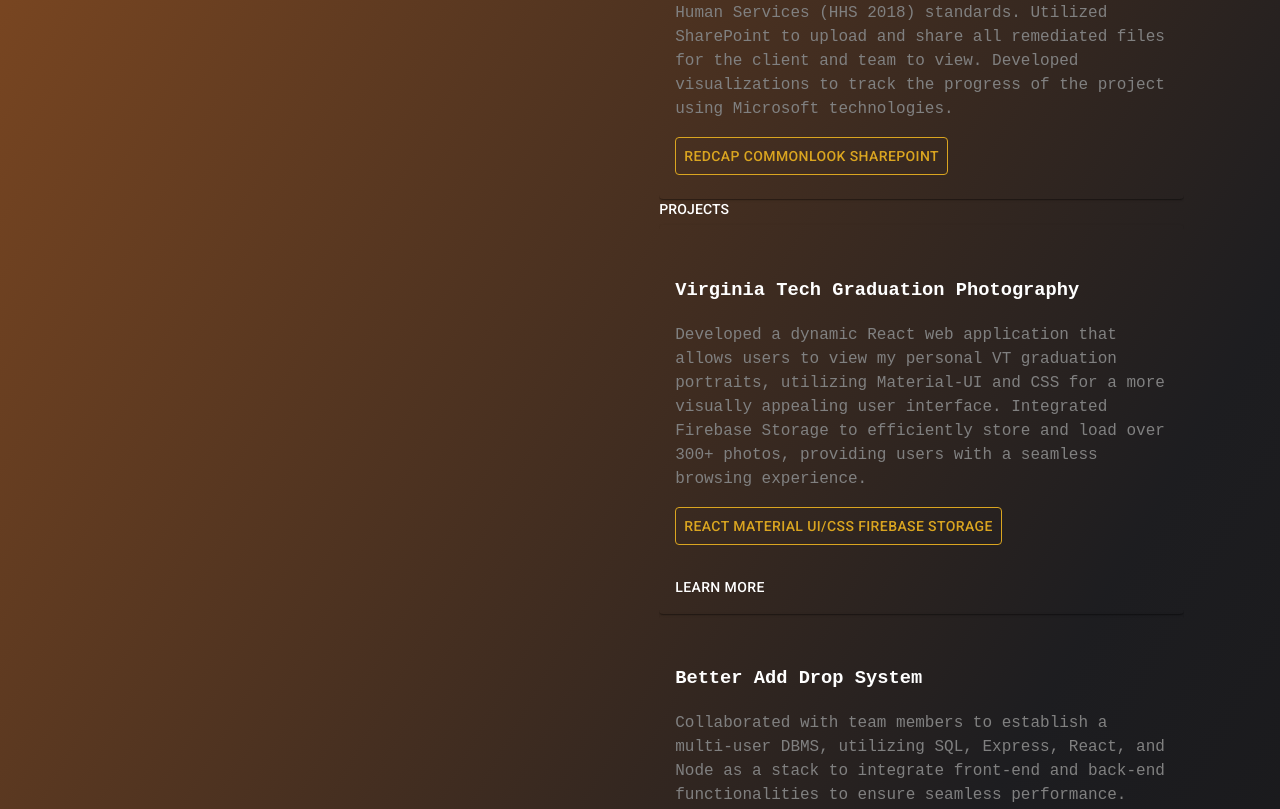
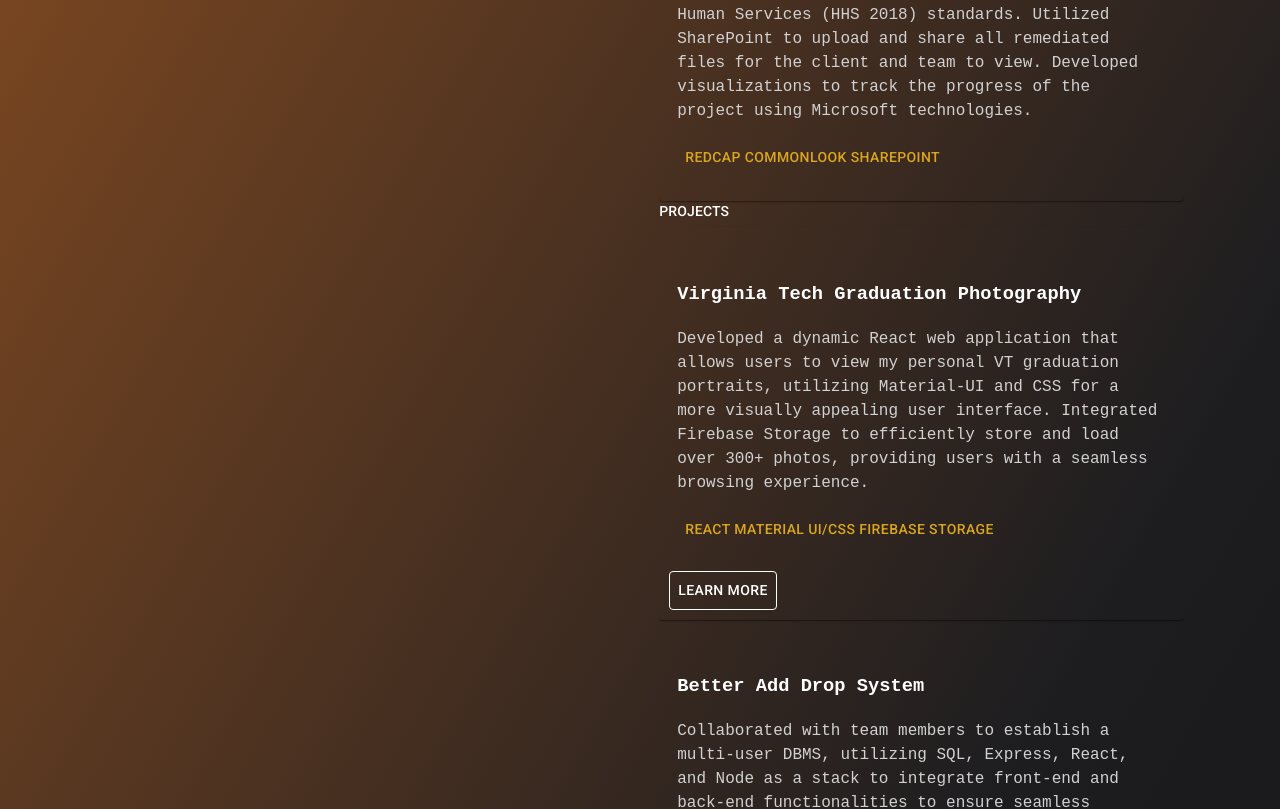
Before and after one commit to huangwai/JimmyHuynhCS, a React (Vite) app in the folder Jimmy Huynh CS/: page / in a window 1280 px wide. Shown: the part 941-1750 px from the top of the page. Built offline with nearby package versions, Linux system fonts and the light colour scheme.

Commit message:
fixed resume url issue

```diff
--- a/Jimmy Huynh CS/src/Components/Components.css
+++ b/Jimmy Huynh CS/src/Components/Components.css
@@ -1,36 +1,18 @@
-/* HERO CSS */
-
-/* .about {
-  text-align: left;
-  height: 100vh;
-} */
-
-/* FOOTER CSS */
-
 .button {
   background-image: linear-gradient(90deg, orange, grey);
   background-size: 0% 3px;
   background-repeat: no-repeat;
   background-position: left bottom;
   transition: background-size 300ms ease;
+  size: small;
 }
 /* HEADER CSS */
 .button:hover {
   background-size: 100% 3px;
   color: goldenrod;
+  size: medium;
   /* background-color: blue; */
 }
-
-/* .button:active {
-  color: goldenrod;
-} */
-
-/* PROJECT CSS */
-/* .project {
-  text-align: left;
-  padding-top: 10vh;
-  height: 100vh;
-} */
 
 /* EXPERIENCE CSS */
 .experience .project .about .footer {
@@ -38,12 +20,6 @@
   padding-top: 5vh;
   height: 100vh; /*takes up entire screen height */
 }
-
-/* .footer {
-  padding-top: 5vh;
-  padding-bottom: -5vh;
-  text-align: center;
-} */
 
 .contact {
   /* padding: auto; */
@@ -64,12 +40,22 @@
 
 .card {
   padding-top: 2vh;
+  border: 2px solid transparent;
+  transition: border 0.3s ease-in-out;
 }
 
 .card:hover {
-  background-color: rgba(218, 165, 32, 0.1);
+  /* background-color: rgba(218, 165, 32, 0.1);
   transition: background-color 0.3s; /* Add a transition effect for the font size */
-  border-radius: 2%;
+  /* border-radius: 2%; */
+  /*
+  borderImage: `linear-gradient(to right, ${theme.palette.primary.main}, ${theme.palette.secondary.main})`,
+      borderImageSlice: 1,
+      borderWidth: 2, */
+
+  border-image: linear-gradient(45deg, orange, grey);
+  border-image-slice: 1;
+  border-width: 2;
 }
 
 .header2 {
@@ -79,6 +65,7 @@
   font-weight: lighter;
 }
 
+/* increase size and transition when hovered on */
 .headerList:hover {
   font-size: 25px;
   transition: font-size 0.3s; /* Add a transition effect for the font size */
@@ -88,8 +75,8 @@
   padding-top: 0.2vh;
 }
 
-.hero {
-  /* padding-top: -1vh; */
+.headerButton {
+  border: none;
 }
 
 /* Changes the CSS of components when the width of screen is < 1000px */
--- a/Jimmy Huynh CS/src/Components/Contact.jsx
+++ b/Jimmy Huynh CS/src/Components/Contact.jsx
@@ -19,8 +19,9 @@ export const ContactForm = () => {
       .then(
         (result) => {
           console.log(result.text);
-          alert("Message Sent!!!");
-          console.log("Message Sent");
+          window.location.reload();
+          // alert("Message Sent!!!");
+          // console.log("Message Sent");
         },
         (error) => {
           console.log(error.text);
--- a/Jimmy Huynh CS/src/Components/Experience.jsx
+++ b/Jimmy Huynh CS/src/Components/Experience.jsx
@@ -24,8 +24,11 @@ const Experience = () => {
               <h3>{item.title}</h3>
               <h4>{item.date}</h4>
               <h3>{item.field}</h3>
-              <p style={{ color: "grey" }}>{item.desc}</p>
-              <Button sx={{ border: 1, color: "goldenrod", cursor: "default" }}>
+              <p style={{ color: "#d1d1d1" }}>{item.desc}</p>
+              <Button
+                className="headerButton"
+                sx={{ color: "goldenrod", cursor: "default" }}
+              >
                 {item.skills}
               </Button>
             </CardContent>
--- a/Jimmy Huynh CS/src/Components/Header2.jsx
+++ b/Jimmy Huynh CS/src/Components/Header2.jsx
@@ -1,22 +1,5 @@
 import * as React from "react";
-import PropTypes from "prop-types";
-import AppBar from "@mui/material/AppBar";
-import Box from "@mui/material/Box";
-import CssBaseline from "@mui/material/CssBaseline";
-import Divider from "@mui/material/Divider";
-import Drawer from "@mui/material/Drawer";
-import IconButton from "@mui/material/IconButton";
-import List from "@mui/material/List";
-import ListItem from "@mui/material/ListItem";
-import ListItemButton from "@mui/material/ListItemButton";
-import ListItemText from "@mui/material/ListItemText";
-import MenuIcon from "@mui/icons-material/Menu";
-import Toolbar from "@mui/material/Toolbar";
-import Typography from "@mui/material/Typography";
-import Button from "@mui/material/Button";
-import "../Components/Components.css";
-import useScrollTrigger from "@mui/material/useScrollTrigger";
-import Slide from "@mui/material/Slide";
+
 import "../Components/Components.css";
 
 const Header2 = () => {
@@ -82,7 +65,7 @@ const Header2 = () => {
           key="resume"
           style={{ listStyleType: "none" }}
         >
-          <a href={"resume"} className="button" style={{ color: "#fff" }}>
+          <a className="button" style={{ color: "#fff", cursor: "pointer" }}>
             resume
           </a>
         </li>
--- a/Jimmy Huynh CS/src/Components/Projects.jsx
+++ b/Jimmy Huynh CS/src/Components/Projects.jsx
@@ -21,14 +21,17 @@ const Projects = () => {
           >
             <CardContent>
               <h3>{item.title}</h3>
-              <p style={{ color: "grey" }}>{item.desc}</p>
-              <Button sx={{ border: 1, color: "goldenrod", cursor: "default" }}>
+              <p style={{ color: "#d1d1d1" }}>{item.desc}</p>
+              <Button
+                className="headerButton"
+                sx={{ color: "goldenrod", cursor: "default" }}
+              >
                 {item.skills}
               </Button>
             </CardContent>
             <CardActions>
               <Button
-                sx={{ color: "white" }}
+                sx={{ color: "white", border: 1 }}
                 className="button"
                 href={item.link}
               >
--- a/Jimmy Huynh CS/src/Components/SocialMedia.jsx
+++ b/Jimmy Huynh CS/src/Components/SocialMedia.jsx
@@ -12,11 +12,11 @@ const SocialMedia = () => {
         className="socialButtons"
       >
         {" "}
-        <LinkedInIcon style={{ color: "white" }} />
+        <LinkedInIcon className="socialButtons" style={{ color: "white" }} />
       </Button>
       <Button href="https://github.com/huangwai" className="socialButtons">
         {" "}
-        <GitHubIcon style={{ color: "white" }} />
+        <GitHubIcon className="socialButtons" style={{ color: "white" }} />
       </Button>
     </div>
   );
```
